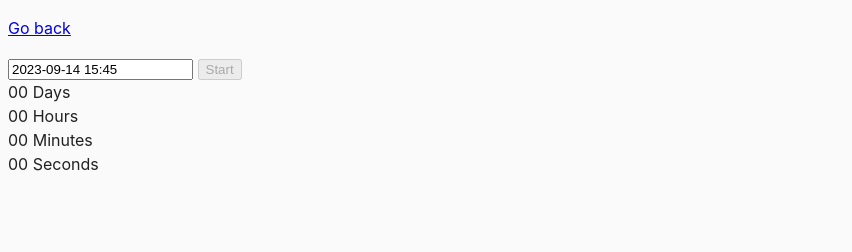
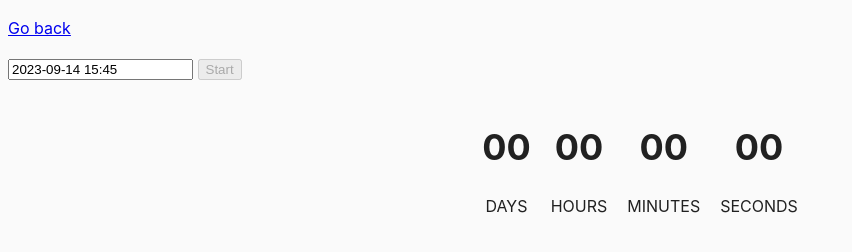
Before and after one commit to Annargb/goit-js-hw-09, a website built with Parcel: page src/02-timer.html in a window 1280 px wide. Shown: the whole page, without its empty margins (0-852 px from the left). Built offline with nearby package versions, Linux system fonts and the light colour scheme.

Commit message:
add library notify no task 2

```diff
--- a/package.json
+++ b/package.json
@@ -19,7 +19,8 @@
   },
   "dependencies": {
     "flatpickr": "^4.6.13",
-    "modern-normalize": "^1.1.0"
+    "modern-normalize": "^1.1.0",
+    "notiflix": "^3.2.6"
   },
   "devDependencies": {
     "@parcel/transformer-sass": "^2.6.0",
--- a/src/css/common.css
+++ b/src/css/common.css
@@ -16,3 +16,26 @@ img {
   display: block;
   max-width: 100%;
 }
+
+.timer {
+  display: flex;
+  justify-content: center;
+  gap: 20px;
+  margin-top: 40px;
+}
+
+.field {
+  display: flex;
+  flex-direction: column;
+  align-items: center;
+  gap: 20px;
+}
+
+.value {
+  font-weight: 700;
+  font-size: 36px;
+}
+
+.label {
+  text-transform: uppercase;
+}
--- a/src/js/02-timer.js
+++ b/src/js/02-timer.js
@@ -1,5 +1,6 @@
 import flatpickr from 'flatpickr';
 import 'flatpickr/dist/flatpickr.min.css';
+import Notiflix from 'notiflix';
 
 let id = null;
 
@@ -15,11 +16,8 @@ const options = {
   minuteIncrement: 1,
   onClose(selectedDates) {
     // console.log(selectedDates[0]);
-    // const differences = selectedDates[0] - options.defaultDate;
-    // localStorage.setItem('differencesTime', differences);
-    // localStorage.setItem('selectedDate', selectedDates[0]);
     if (selectedDates[0] < options.defaultDate) {
-      alert('Please choose a date in the future');
+      Notiflix.Notify.failure('Please choose a date in the future');
     } else {
       btnStart.disabled = false;
     }
@@ -27,8 +25,6 @@ const options = {
 };
 
 const fp = flatpickr(input, options);
-console.log(fp);
-console.log(fp.selectedDates[0]);
 
 const timer = {
   days: document.querySelector('[data-days]'),
@@ -36,15 +32,6 @@ const timer = {
   minutes: document.querySelector('[data-minutes]'),
   seconds: document.querySelector('[data-seconds]'),
 };
-
-// const selectedDate = fp.selectedDates[0].getTime();
-// console.log(selectedDate);
-
-/////////
-// const selectedDate = new Date(localStorage.getItem('selectedDate'));
-
-// const selectedSecondsDate = selectedDate.getTime();
-// console.log(selectedSecondsDate);
 
 btnStart.addEventListener('click', onBtnStartClick);
 
@@ -58,8 +45,7 @@ function updateTime() {
   const currentDate = Date.now();
   const selectedDate = fp.selectedDates[0].getTime();
   let differences = selectedDate - currentDate;
-  ///
-  // let differences = selectedSecondsDate - currentDate - 1000;
+
   if (differences > 0) {
     const timerTime = convertMs(differences);
 
@@ -71,27 +57,6 @@ function updateTime() {
     clearInterval(id);
   }
 }
-
-// let currentDifferenceTime = Number(localStorage.getItem('differencesTime'));
-// function updateTime() {
-//   //   currentDifferenceTime -= 1000;
-//   let newUpdatedTime = currentDifferenceTime - 1000;
-//   const timerTime = convertMs(newUpdatedTime);
-
-//   timer.days.textContent = addLeadingZero(timerTime.days);
-//   timer.hours.textContent = addLeadingZero(timerTime.hours);
-//   timer.minutes.textContent = addLeadingZero(timerTime.minutes);
-//   timer.seconds.textContent = addLeadingZero(timerTime.seconds);
-
-//   if (newUpdatedTime < 0) {
-//     clearInterval(id);
-//   }
-// }
-
-// function onBtnStartClick() {
-//   //   updateTime(currentDifferenceTime);
-//   id = setInterval(updateTime, 1000);
-// }
 
 function convertMs(ms) {
   const second = 1000;
```
Also changed, not shown: 1 other file.
